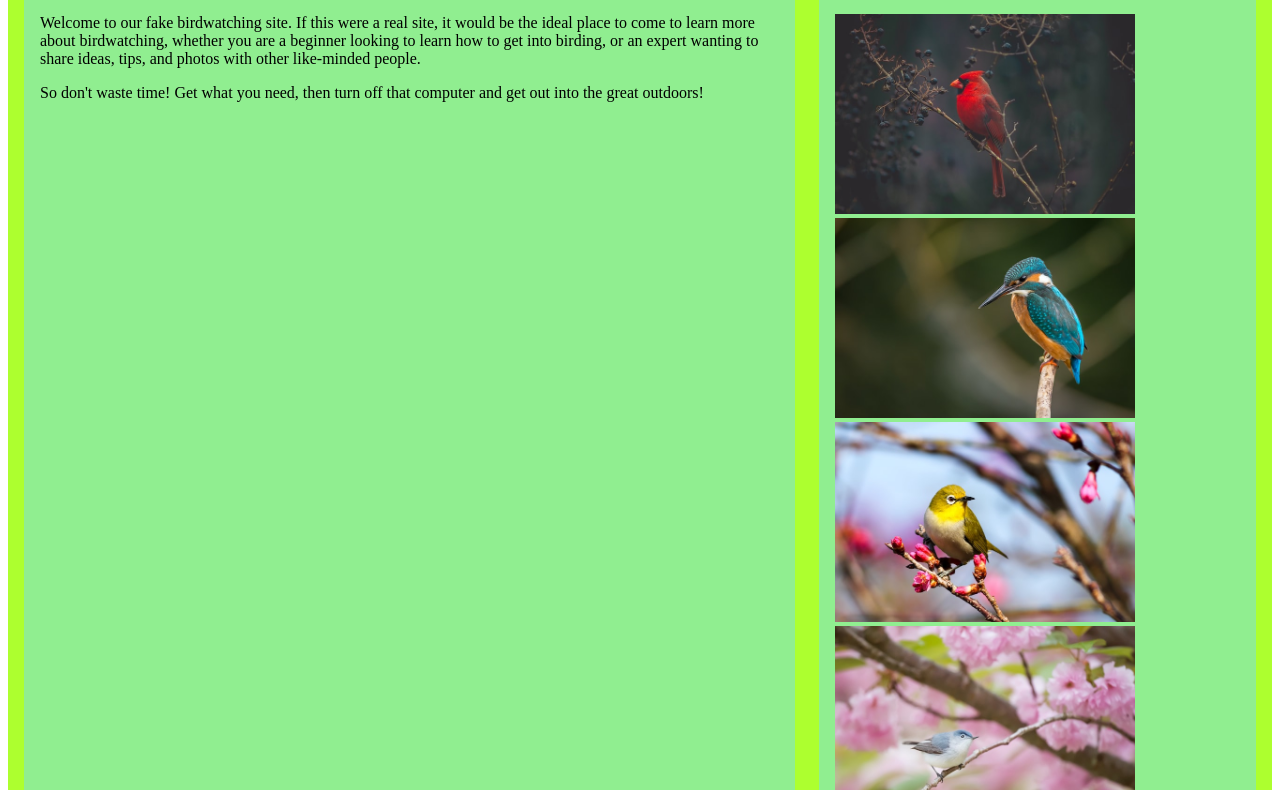
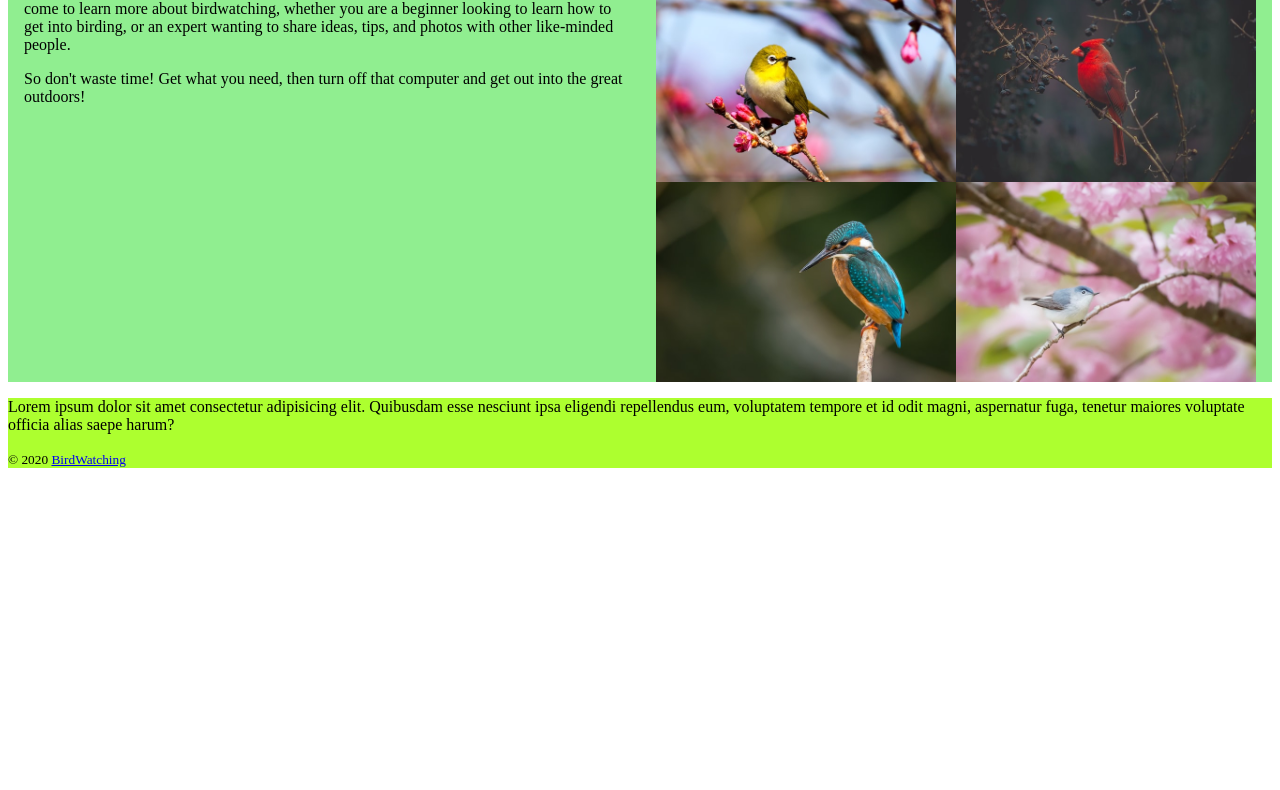
Before and after one commit to KelliLil/BirdWatching, a plain HTML site: page index.html in a window 1280 px wide. Shown: the part 303-1093 px from the top of the page. After the commit the page ends 800 px from the top, so only its background shows below. Drawn offline with Linux system fonts and the light colour scheme.

Commit message:
Commit grid of favorite bird photos

```diff
--- a/styles/style.css
+++ b/styles/style.css
@@ -47,11 +47,33 @@ nav a:hover {
 
 main {
     display: flex;
-    margin: 1rem 0;
-    padding: 1rem;
-    column-gap: 1.5rem;
 }
 
-main section:first-child {
-    min-width: 60%;
-}
+main section:last-child {
+    display: grid;
+
+    grid-template-areas:
+      "header header"
+      "img-1 img-2"
+      "img-3 img-4";
+  }
+
+  main section:last-child h2 {
+    grid-area: header;
+  }
+
+  main section:last-child img:first-child {
+    grid-area: img-1;
+  }
+
+  main section:last-child img:nth-child(2) {
+    grid-area: img-2;
+  }
+
+  main section:last-child img:nth-child(3) {
+    grid-area: img-3;
+  }
+
+  main section:last-child img:last-child {
+    grid-area: img-4;
+  }
```
